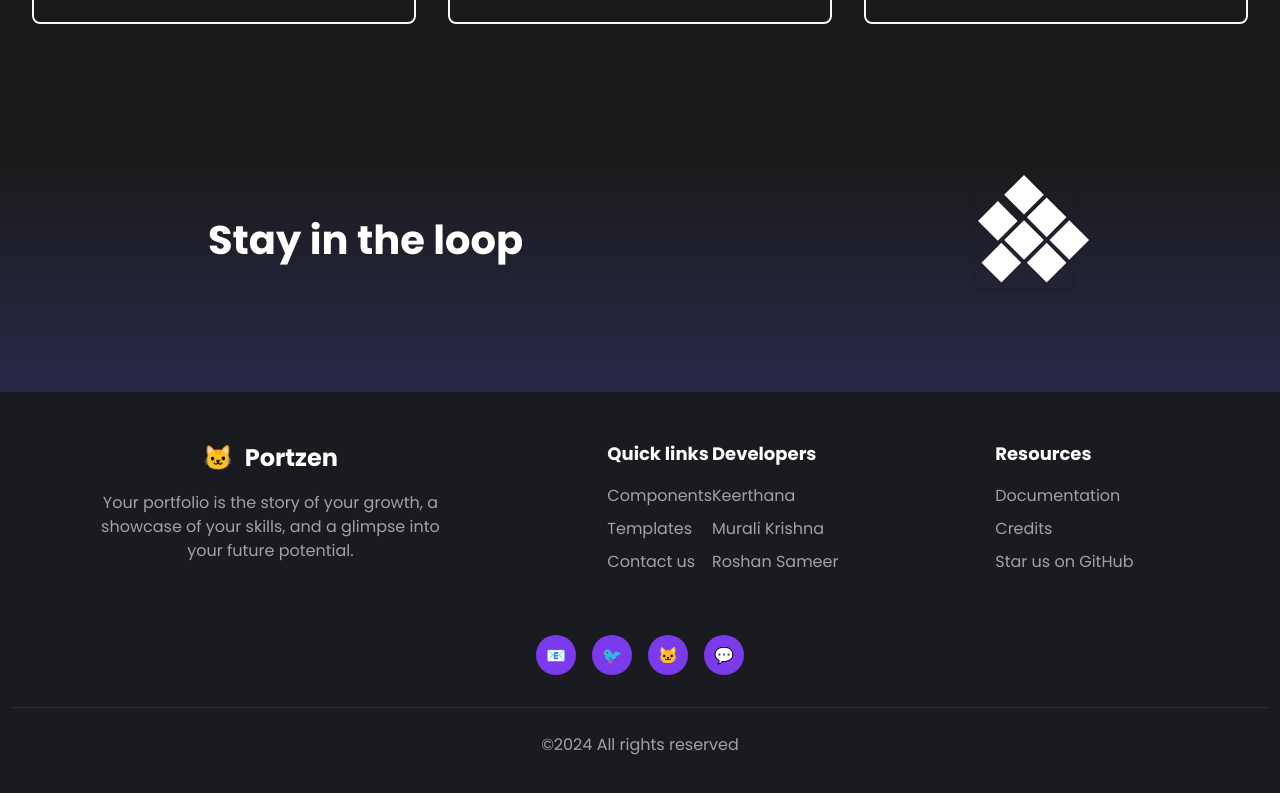
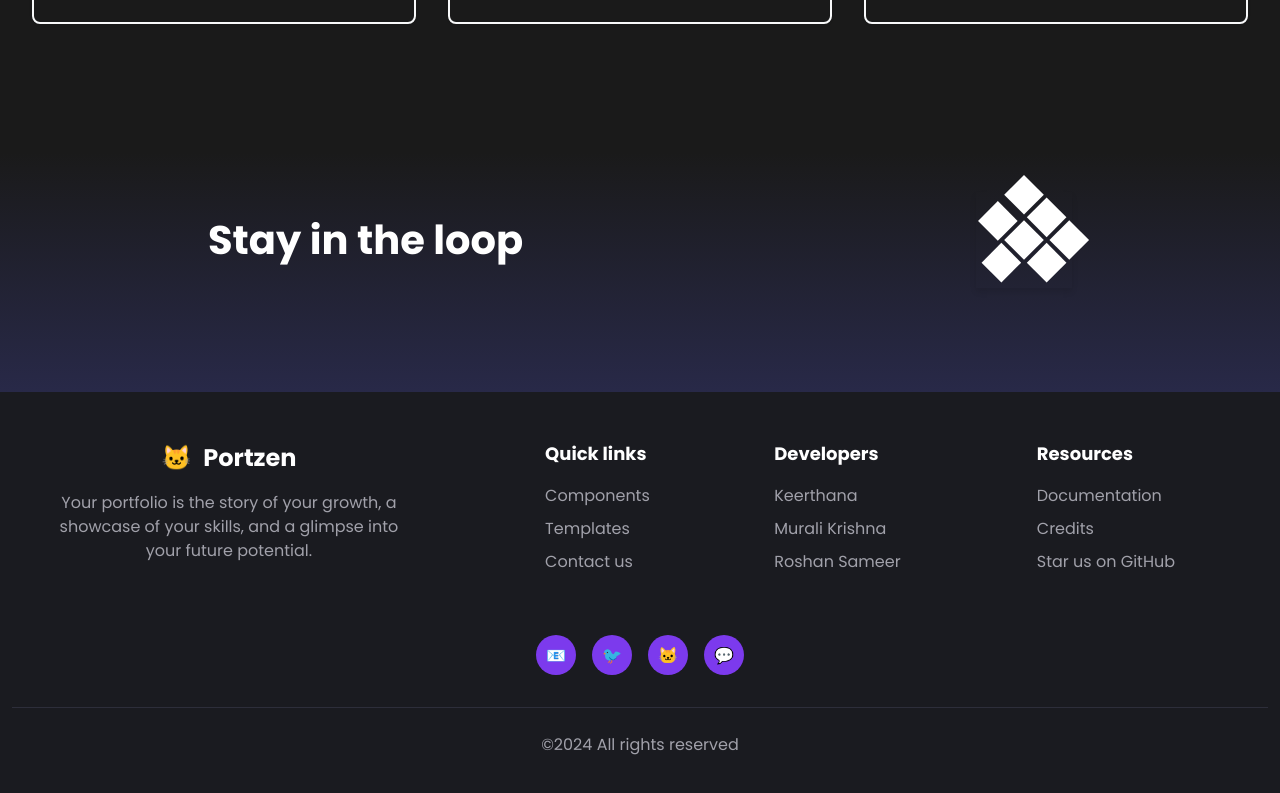
Before and after one commit to mr-bott/portofolio-generator, a React (Create React App) app in the folder portofolio-gen/: page /home in a window 1280 px wide. Shown: the part 1402-2195 px from the top of the page. Built offline with nearby package versions, Linux system fonts and the light colour scheme; a web font is replaced by a local one.

Commit message:
fixing responsivenes 4

```diff
--- a/portofolio-gen/src/components/Footer/footer.css
+++ b/portofolio-gen/src/components/Footer/footer.css
@@ -110,8 +110,9 @@
 }
 .main-foot-mobile-view{
     display: flex;
+    width:40%;
     flex-direction:row;
-    justify-content:center;
+    justify-content:space-around;
     align-items: center;
 }
 
```
